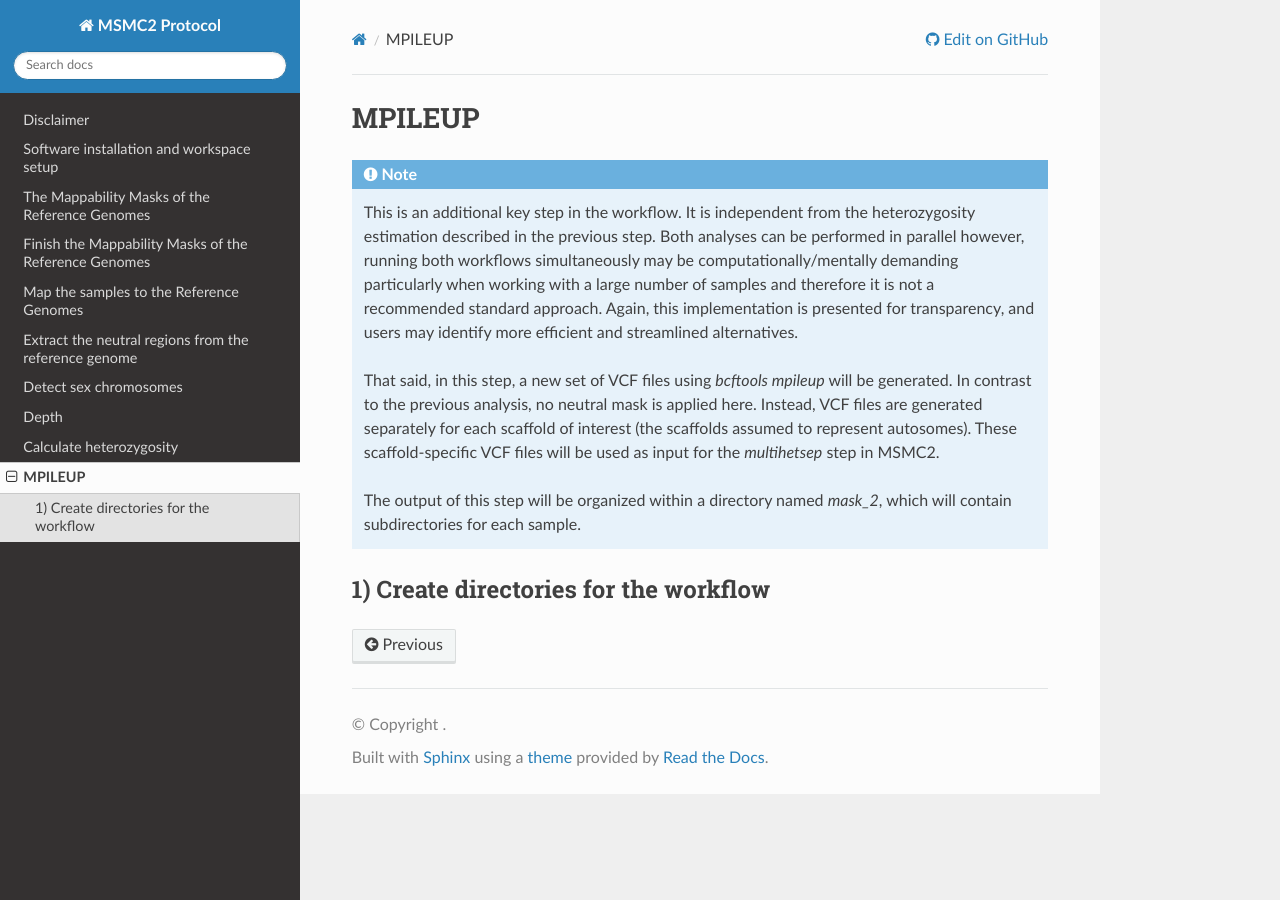
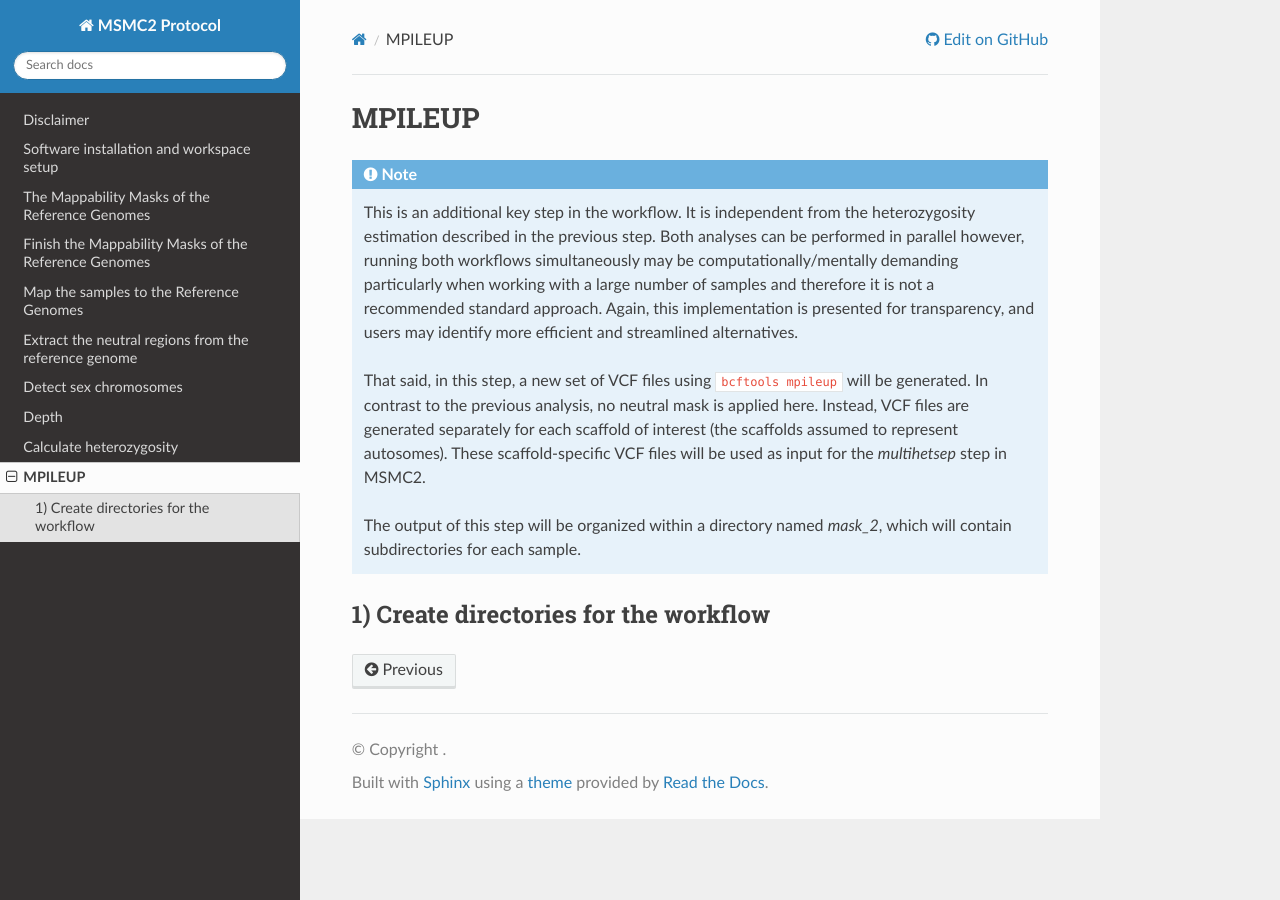
Before and after one commit to hoyosmanuel/MSMC2-Protocol, a Sphinx documentation site: the page built from docs/source/09_Data_Processing_8.rst, in a window 1280 px wide. Built offline with Sphinx 7.4.7 and the Read the Docs theme 3.1.0, drawn with Linux system fonts in a browser that asks for light colours.

```diff
--- a/docs/source/09_Data_Processing_8.rst
+++ b/docs/source/09_Data_Processing_8.rst
@@ -5,7 +5,7 @@ MPILEUP
 
    This is an additional key step in the workflow. It is independent from the heterozygosity estimation described in the previous step. Both analyses can be performed in parallel however, running both workflows simultaneously may be computationally/mentally demanding particularly when working with a large number of samples and therefore it is not a recommended standard approach. Again, this implementation is presented for transparency, and users may identify more efficient and streamlined alternatives.
 
-   That said, in this step, a new set of VCF files using `bcftools mpileup` will be generated. In contrast to the previous analysis, no neutral mask is applied here. Instead, VCF files are generated separately for each scaffold of interest (the scaffolds assumed to represent autosomes). These scaffold-specific VCF files will be used as input for the `multihetsep` step in MSMC2.
+   That said, in this step, a new set of VCF files using ``bcftools mpileup`` will be generated. In contrast to the previous analysis, no neutral mask is applied here. Instead, VCF files are generated separately for each scaffold of interest (the scaffolds assumed to represent autosomes). These scaffold-specific VCF files will be used as input for the `multihetsep` step in MSMC2.
 
    The output of this step will be organized within a directory named `mask_2`, which will contain subdirectories for each sample.
 
```
